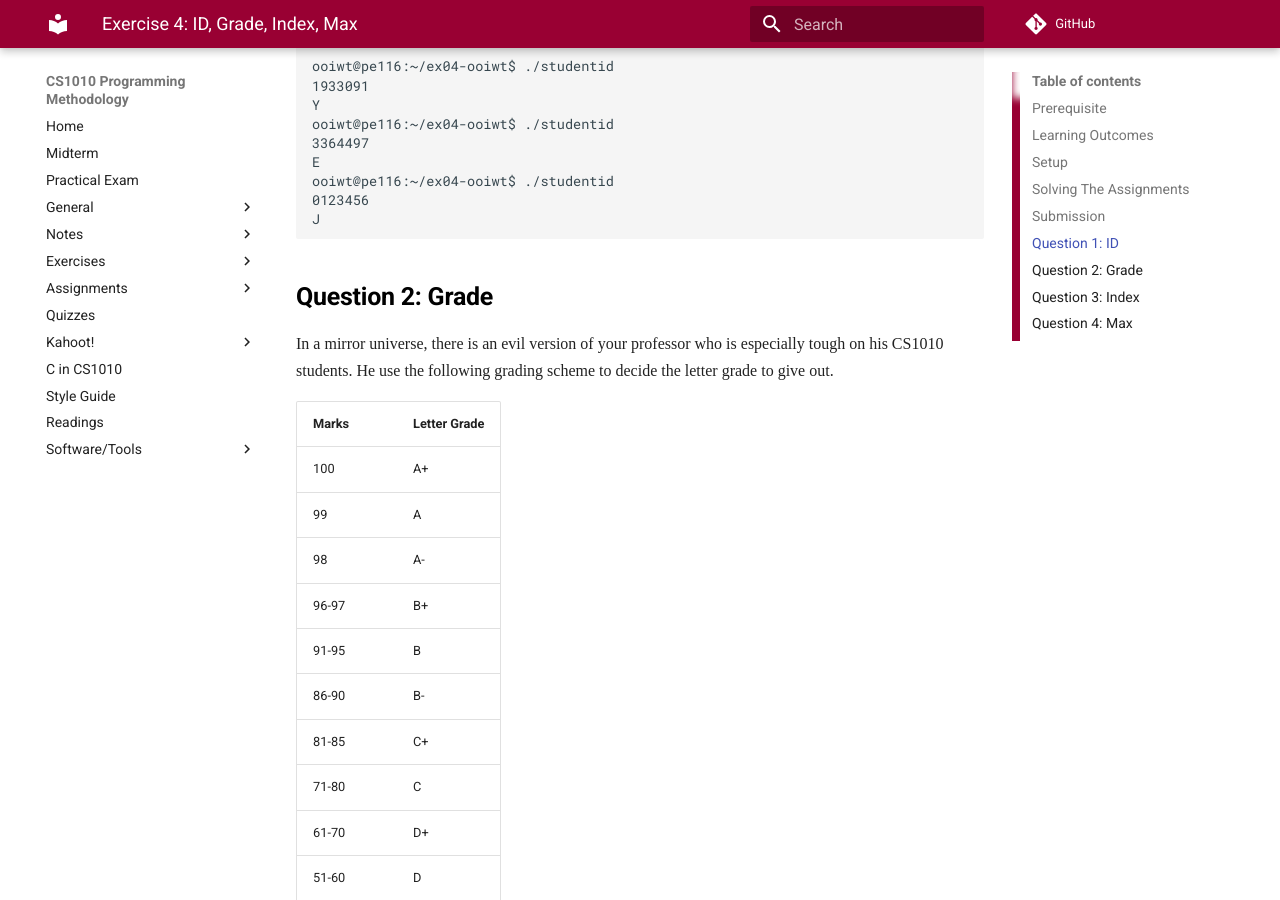
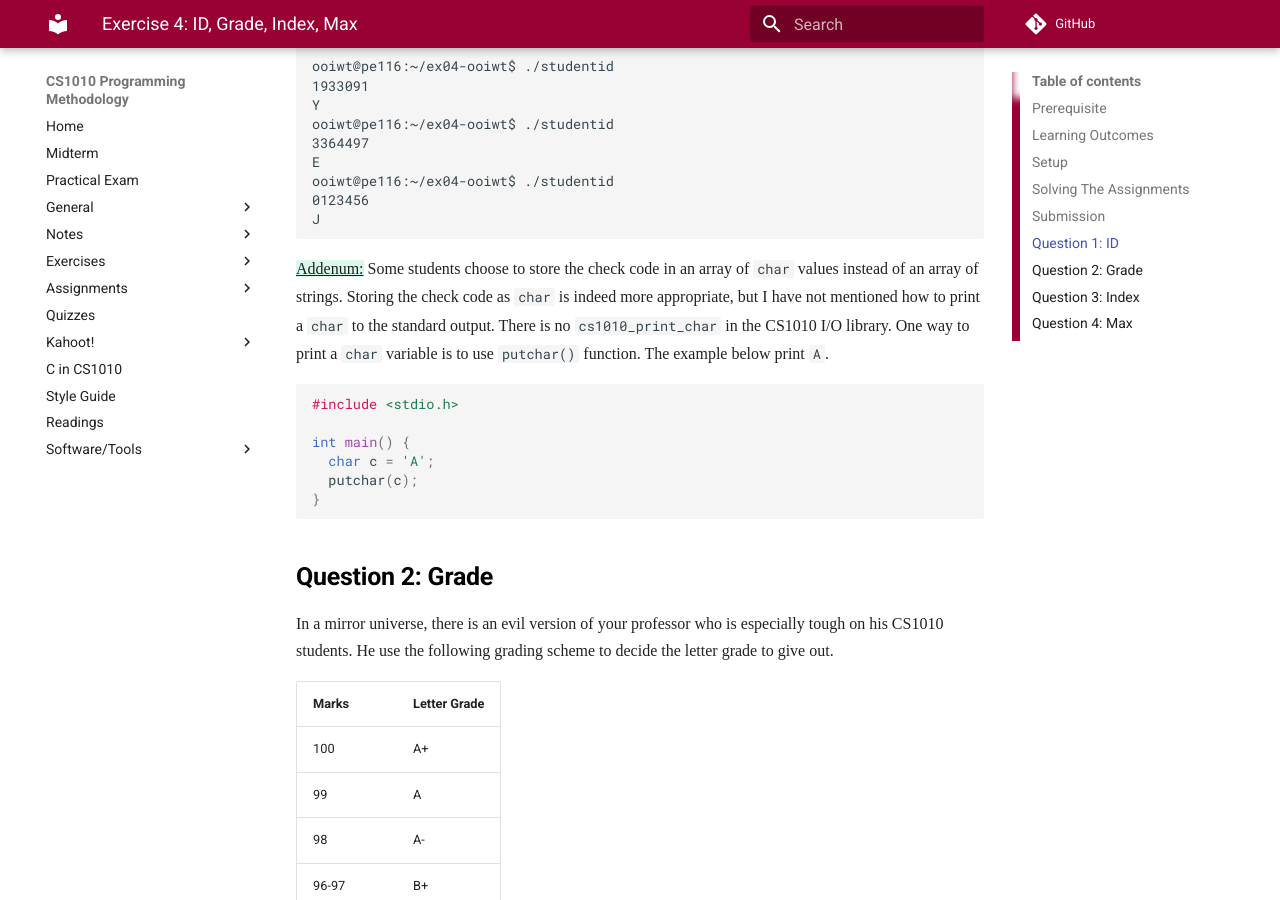
Before and after one commit to LL-Pengfei/CS1010-AY1819S1-Personal, an MkDocs documentation site: the page built from docs/ex04.md, in a window 1280 px wide and 900 px high, scrolled down 2822 px. Built offline with MkDocs 1.6.1 and Material for MkDocs 9.7.7, drawn with Linux system fonts in a browser that asks for light colours; nearby versions of some CDN libraries; some web fonts are replaced; formulas are drawn with MathJax 3; comment, search, counter and statistics services are not loaded; old or Windows-style settings are respelled for this version of MkDocs.

Commit message:
Add `putchar`

````diff
--- a/docs/ex04.md
+++ b/docs/ex04.md
@@ -97,6 +97,17 @@ ooiwt@pe116:~/ex04-ooiwt$ ./studentid
 J
 ```
 
+{++Addenum:++}
+Some students choose to store the check code in an array of `char` values instead of an array of strings.  Storing the check code as `char` is indeed more appropriate, but I have not mentioned how to print a `char` to the standard output.  There is no `cs1010_print_char` in the CS1010 I/O library.  One way to print a `char` variable is to use `putchar()` function.  The example below print `A`.
+```C
+#include <stdio.h>
+
+int main() {
+  char c = 'A';
+  putchar(c);
+}
+```
+
 ## Question 2: Grade
 
 In a mirror universe, there is an evil version of your professor who is especially tough on his CS1010 students.  He use the following grading scheme to decide the letter grade to give out.
````
